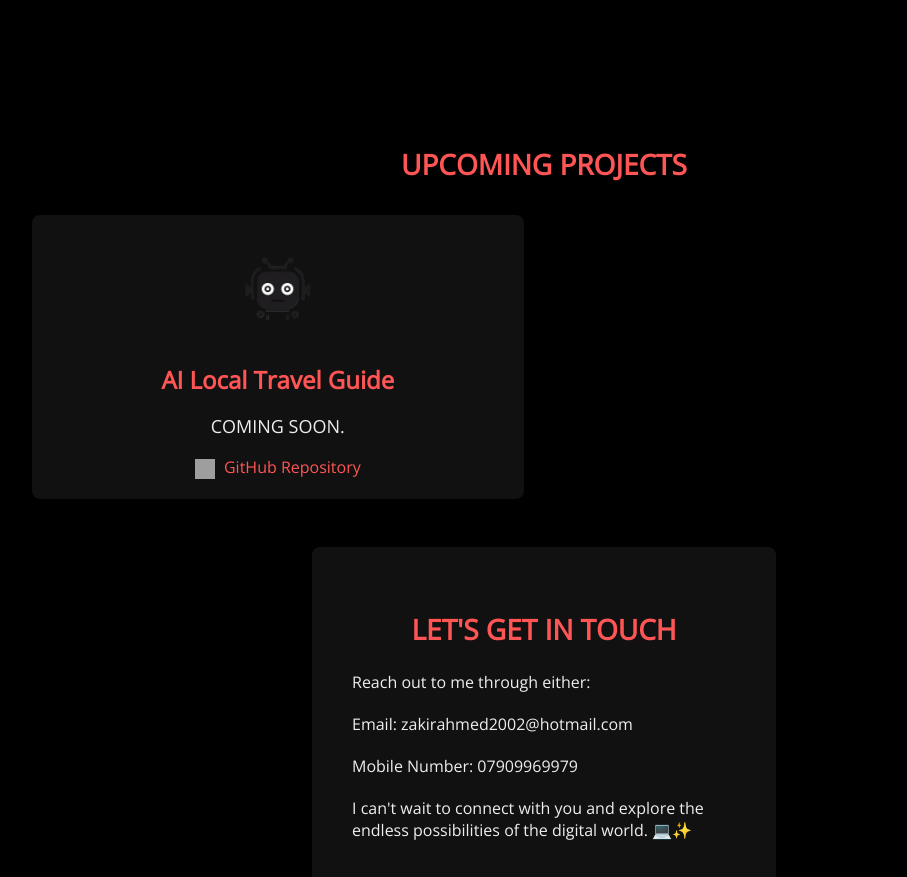
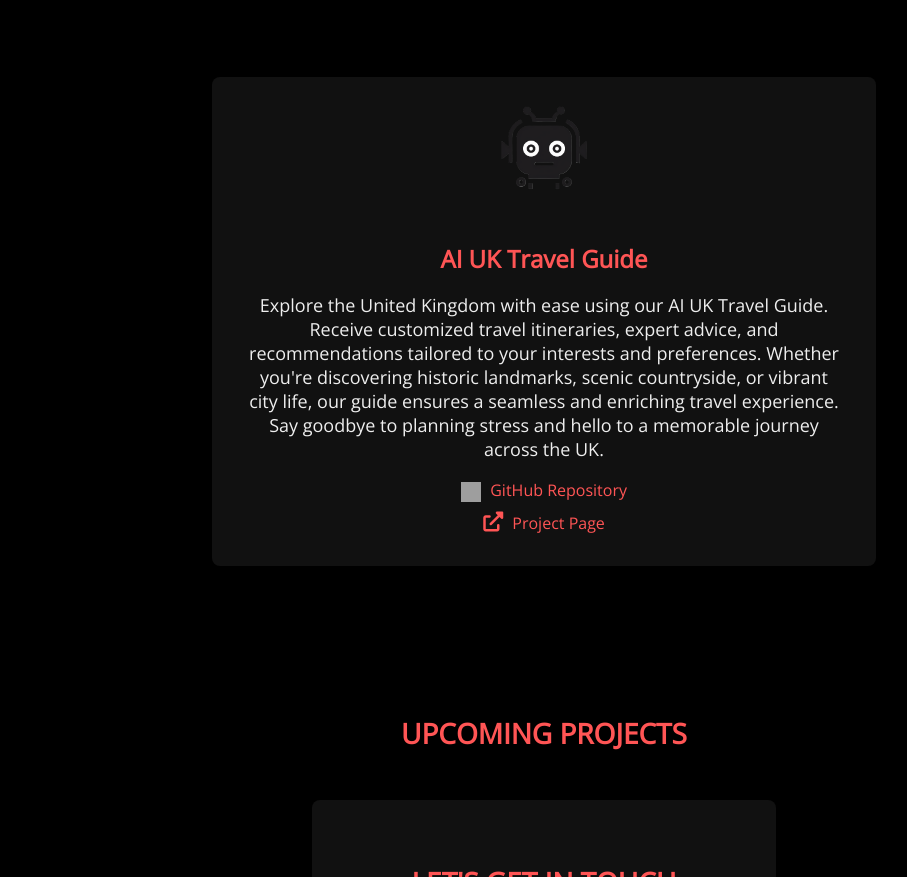
Before and after one commit to Zakir09/Portfolio-Website, a plain HTML site: page index.html in a window 1280 px wide. Shown: the part 1805-2682 px from the top of the page, without its empty margins (96-1003 px from the left). Drawn offline with nearby package versions, Linux system fonts and the light colour scheme; grey boxes are pictures that could not be loaded.

Commit message:
Moved AI Project from upcoming to finished projects

```diff
--- a/index.html
+++ b/index.html
@@ -115,12 +115,26 @@
             </a>
         </div>
 
+        <div class="project">
+            <img src="./resources/images/AI.png" alt="Project 3">
+            <h3>AI UK Travel Guide</h3>
+            <p>Explore the United Kingdom with ease using our AI UK Travel Guide. Receive customized travel itineraries, expert advice, and recommendations tailored to your interests and preferences. Whether you're discovering historic landmarks, scenic countryside, or vibrant city life, our guide ensures a seamless and enriching travel experience. Say goodbye to planning stress and hello to a memorable journey across the UK.</p>
+            <a class="github-link" href="https://github.com/Zakir09/Travel-Chatbot" target="_blank">
+                <img src="https://cdn.jsdelivr.net/gh/simple-icons/simple-icons/icons/github.svg" alt="GitHub Repository">
+                GitHub Repository
+            </a>
+            <a class="project-page-link" href="https://ai-travel-guide-30f005e79499.herokuapp.com/" target="_blank">
+                <i class="fas fa-external-link-alt"></i>
+                Project Page
+            </a>
+        </div>
+
     </section>
 
     <section id="upcoming-project-container">
         <h2>UPCOMING PROJECTS</h2>
         <div class="odd-projects">
-            <div class="upcoming-project">
+            <!-- <div class="upcoming-project">
                 <img src="./resources/images/AI.png" alt="Project 1">
                 <h3>AI Local Travel Guide</h3>
                 <p>COMING SOON.</p>
@@ -128,7 +142,7 @@
                     <img src="https://cdn.jsdelivr.net/gh/simple-icons/simple-icons/icons/github.svg" alt="GitHub Repository">
                     GitHub Repository
                 </a>
-            </div>
+            </div> -->
         </div>
         <div class="even-projects">
             <!-- TEMPLATE USAGE -->
```
